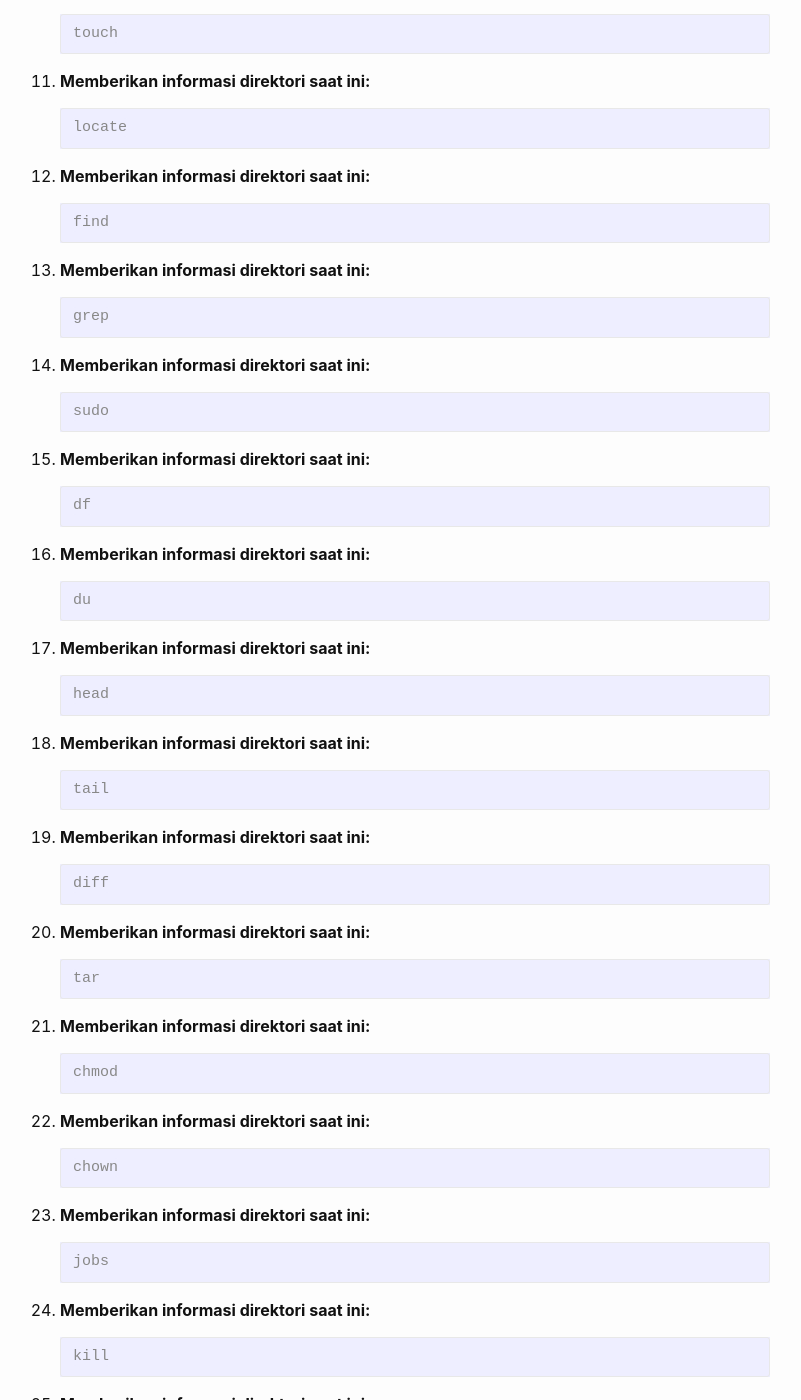
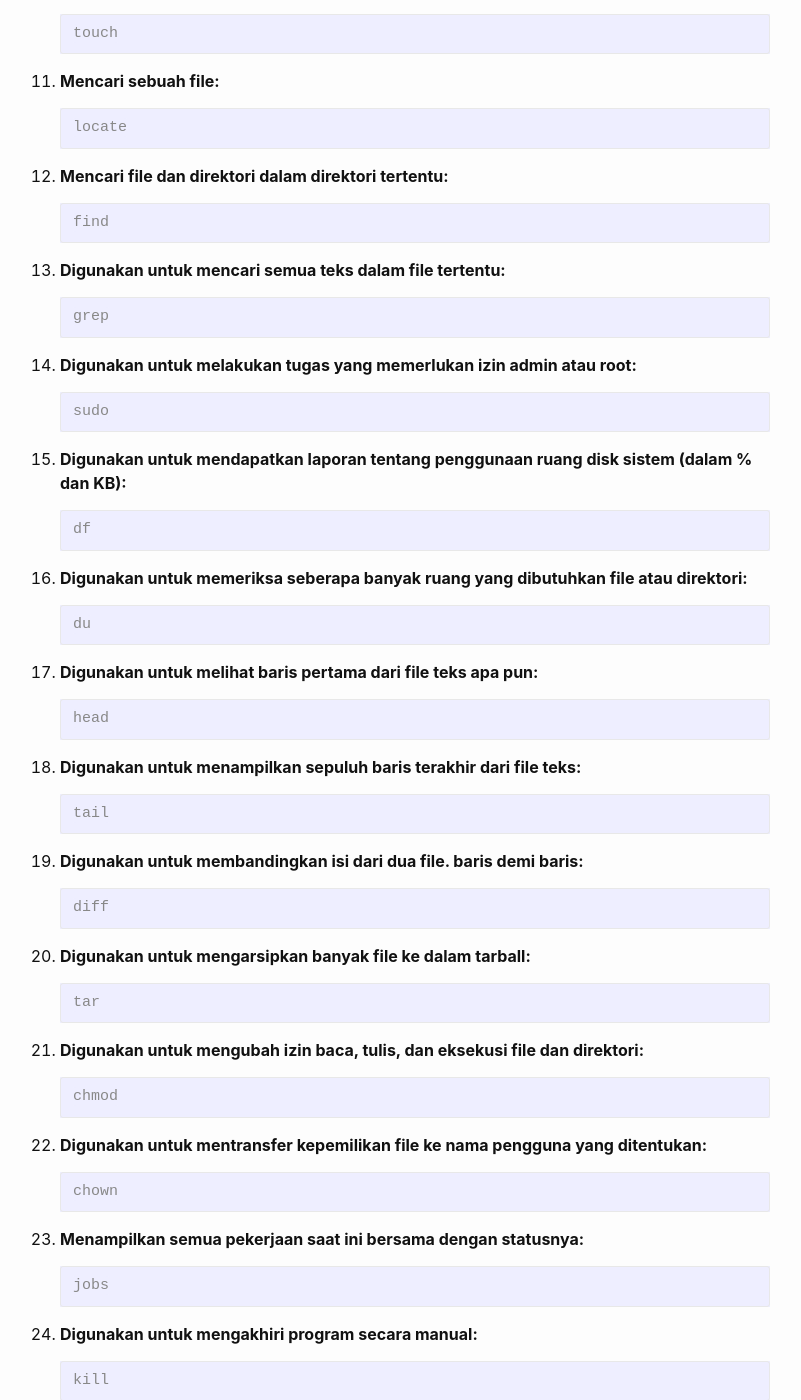
Before and after one commit to mhanifmuhsin/m-docs, a Jekyll site: the page built from other/_posts/2022-04-21-35-perintah-terminal-yang-harus-diketahui-developer.markdown, in a window 1280 px wide and 1400 px high, scrolled down 1100 px. Shown: the whole window, without its empty margins (240-1041 px from the left). Built offline with Jekyll 4.4.1, drawn with Linux system fonts in a browser that asks for light colours; some of the changed text lies outside the part shown.

Commit message:
:memo:Update article

````diff
--- a/other/_posts/2022-04-21-35-perintah-terminal-yang-harus-diketahui-developer.markdown
+++ b/other/_posts/2022-04-21-35-perintah-terminal-yang-harus-diketahui-developer.markdown
@@ -47,145 +47,145 @@ Dokumentasi ini bersumber dari : [instagram](https://www.instagram.com/p/CcfSSim
     mkdir
     ```
 
-8. **Memberikan informasi direktori saat ini:**
+8. **Menghapus direktori kosong:**
 
     ```terminal
     rmdir
     ```
 
-9. **Memberikan informasi direktori saat ini:**
+9. **Menghapus direktori dan konten didalam nya:**
 
     ```terminal
     rm
     ```
 
-10. **Memberikan informasi direktori saat ini:**
+10. **Membuat file kosong:**
 
     ```terminal
     touch
     ```
 
-11. **Memberikan informasi direktori saat ini:**
+11. **Mencari sebuah file:**
 
     ```terminal
     locate
     ```
-12. **Memberikan informasi direktori saat ini:**
+12. **Mencari file dan direktori dalam direktori tertentu:**
 
     ```terminal
     find
     ```
-13. **Memberikan informasi direktori saat ini:**
+13. **Digunakan untuk mencari semua teks dalam file tertentu:**
 
     ```terminal
     grep
     ```
-14. **Memberikan informasi direktori saat ini:**
+14. **Digunakan untuk melakukan tugas yang memerlukan izin admin atau root:**
 
     ```terminal
     sudo
     ```
-15. **Memberikan informasi direktori saat ini:**
+15. **Digunakan untuk mendapatkan laporan tentang penggunaan ruang disk sistem (dalam % dan KB):**
 
     ```terminal
     df
     ```
-16. **Memberikan informasi direktori saat ini:**
+16. **Digunakan untuk memeriksa seberapa banyak ruang yang dibutuhkan file atau direktori:**
 
     ```terminal
     du
     ```
-17. **Memberikan informasi direktori saat ini:**
+17. **Digunakan untuk melihat baris pertama dari file teks apa pun:**
 
     ```terminal
     head
     ```
-18. **Memberikan informasi direktori saat ini:**
+18. **Digunakan untuk menampilkan sepuluh baris terakhir dari file teks:**
 
     ```terminal
     tail
     ```
-19. **Memberikan informasi direktori saat ini:**
+19. **Digunakan untuk membandingkan isi dari dua file. baris demi baris:**
 
     ```terminal
     diff
     ```
-20. **Memberikan informasi direktori saat ini:**
+20. **Digunakan untuk mengarsipkan banyak file ke dalam tarball:**
 
     ```terminal
     tar
     ```
-21. **Memberikan informasi direktori saat ini:**
+21. **Digunakan untuk mengubah izin baca, tulis, dan eksekusi file dan direktori:**
 
     ```terminal
     chmod
     ```
-22. **Memberikan informasi direktori saat ini:**
+22. **Digunakan untuk mentransfer kepemilikan file ke nama pengguna yang ditentukan:**
 
     ```terminal
     chown
     ```
-23. **Memberikan informasi direktori saat ini:**
+23. **Menampilkan semua pekerjaan saat ini bersama dengan statusnya:**
 
     ```terminal
     jobs
     ```
-24. **Memberikan informasi direktori saat ini:**
+24. **Digunakan untuk mengakhiri program secara manual:**
 
     ```terminal
     kill
     ```
-25. **Memberikan informasi direktori saat ini:**
+25. **Digunakan untuk memeriksa status konektivitas Anda ke server:**
 
     ```terminal
     ping
     ```
-26. **Memberikan informasi direktori saat ini:**
+26. **Digunakan untuk mengunduh file dari internet:**
 
     ```terminal
     wget
     ```
-27. **Memberikan informasi direktori saat ini:**
+27. **Digunakan untuk menampilkan daftar proses yang berjalan dan berapa banyak CPU yang digunakan setiap proses:**
 
     ```terminal
     top
     ```
-28. **Memberikan informasi direktori saat ini:**
+28. **Digunakan untuk mendapatkan informasi tentang perintah Linux tertentu:**
 
     ```terminal
     man
     ```
-29. **Memberikan informasi direktori saat ini:**
+29. **Digunakan untuk memindahkan beberapa data ke dalam file:**
 
     ```terminal
     echo
     ```
-30. **Memberikan informasi direktori saat ini:**
+30. **Digunakan untuk mengompres file Anda menjadi file zip:**
 
     ```terminal
     zip
     ```
-31. **Memberikan informasi direktori saat ini:**
+31. **Unzip untuk mengekstrak file zip:**
 
     ```terminal
     unzip
     ```
-32. **Memberikan informasi direktori saat ini:**
+32. **Digunakan untuk menampilkan nama host atau jaringan Anda:**
 
     ```terminal
     hostname
     ```
-33. **Memberikan informasi direktori saat ini:**
+33. **Digunakan untuk membuat pengguna baru:**
 
     ```terminal
     useradd
     ```
-34. **Memberikan informasi direktori saat ini:**
+34. **Digunakan untuk menghapus pengguna:**
 
     ```terminal
     userdel
     ```
-35. **Memberikan informasi direktori saat ini:**
+35. **Setelah membuat pengguna, perintah ini dapat digunakan untuk mengatur kata sandi untuk pengguna tersebut:**
 
     ```terminal
     passwd
````
